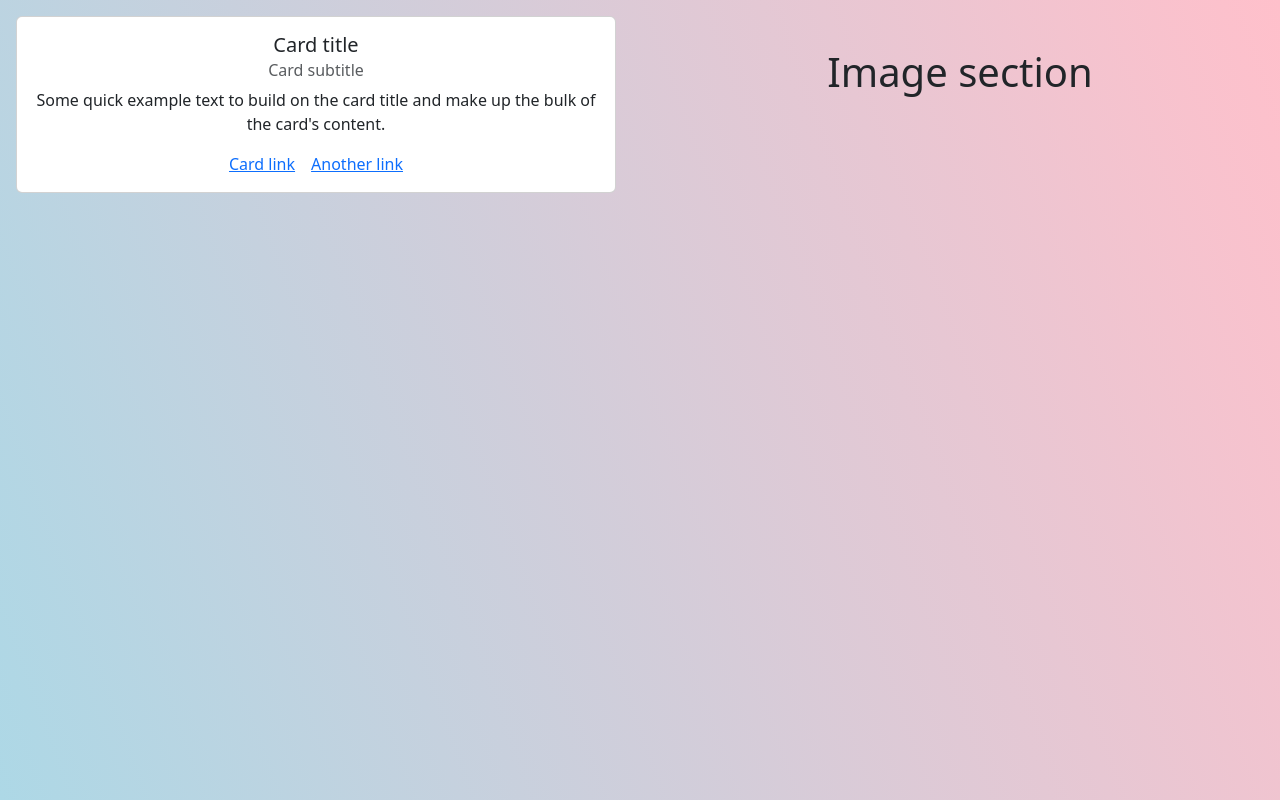
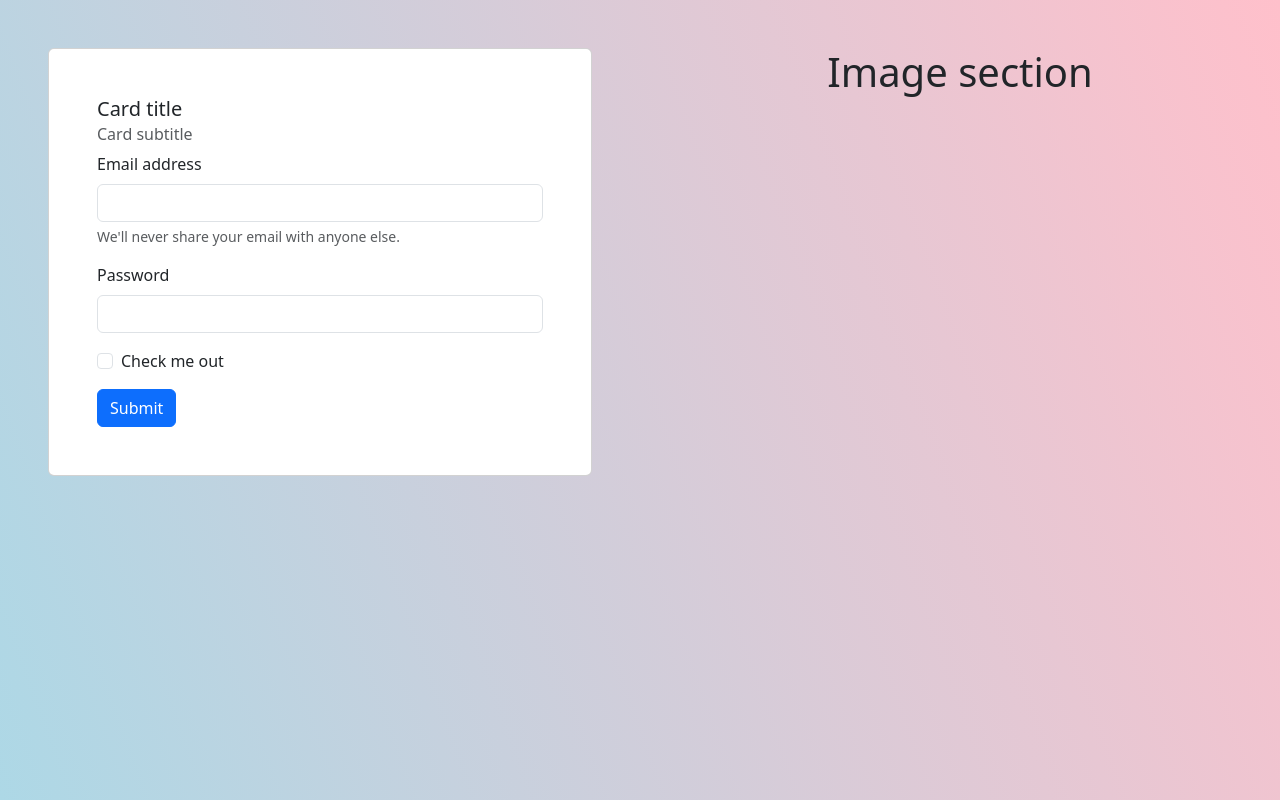
Before and after one commit to kublahanov/jwt-auth-template-client-vue-3, a Vue app: page / in a window 1280 px wide. Built offline with nearby package versions, Linux system fonts and the light colour scheme.

Commit message:
Add form, rework styles.

```diff
--- a/src/App.vue
+++ b/src/App.vue
@@ -3,14 +3,30 @@
 <template>
   <div class="container-fluid angled-gradient">
     <div class="row min-vh-100">
-      <div class="col-sm-6 p-sm-3 p-2 text-center">
+      <div class="col-sm-6 p-sm-5 p-4">
         <div class="card mw-600">
-          <div class="card-body">
+          <div class="card-body p-sm-5 p-4">
             <h5 class="card-title">Card title</h5>
             <h6 class="card-subtitle mb-2 text-body-secondary">Card subtitle</h6>
-            <p class="card-text">Some quick example text to build on the card title and make up the bulk of the card's content.</p>
-            <a href="#" class="card-link">Card link</a>
-            <a href="#" class="card-link">Another link</a>
+            <form>
+              <div class="mb-3">
+                <label for="exampleInputEmail1" class="form-label">Email address</label>
+                <input type="email" class="form-control" id="exampleInputEmail1" aria-describedby="emailHelp">
+                <div id="emailHelp" class="form-text">We'll never share your email with anyone else.</div>
+              </div>
+              <div class="mb-3">
+                <label for="exampleInputPassword1" class="form-label">Password</label>
+                <input type="password" class="form-control" id="exampleInputPassword1">
+              </div>
+              <div class="mb-3 form-check">
+                <input type="checkbox" class="form-check-input" id="exampleCheck1">
+                <label class="form-check-label" for="exampleCheck1">Check me out</label>
+              </div>
+              <button type="submit" class="btn btn-primary">Submit</button>
+            </form>
+            <!--<p class="card-text">Some quick example text to build on the card title and make up the bulk of the card's content.</p>-->
+            <!--<a href="#" class="card-link">Card link</a>-->
+            <!--<a href="#" class="card-link">Another link</a>-->
           </div>
         </div>
       </div>
```
